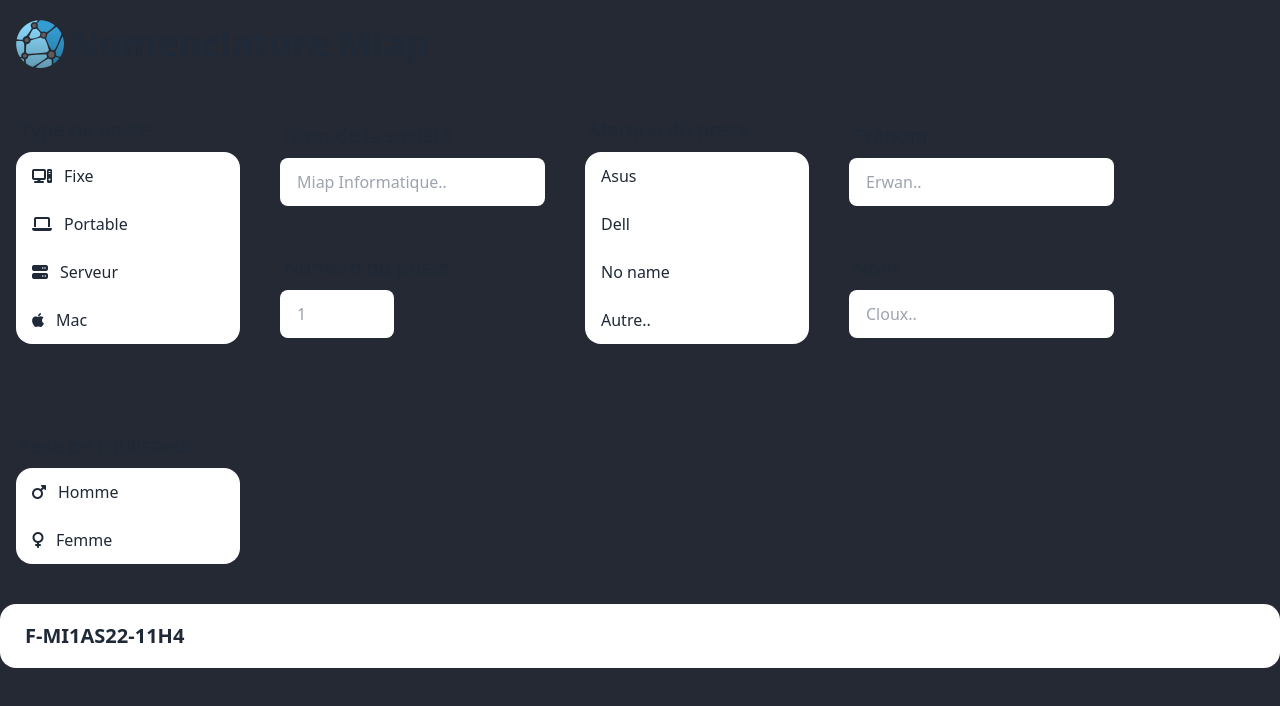
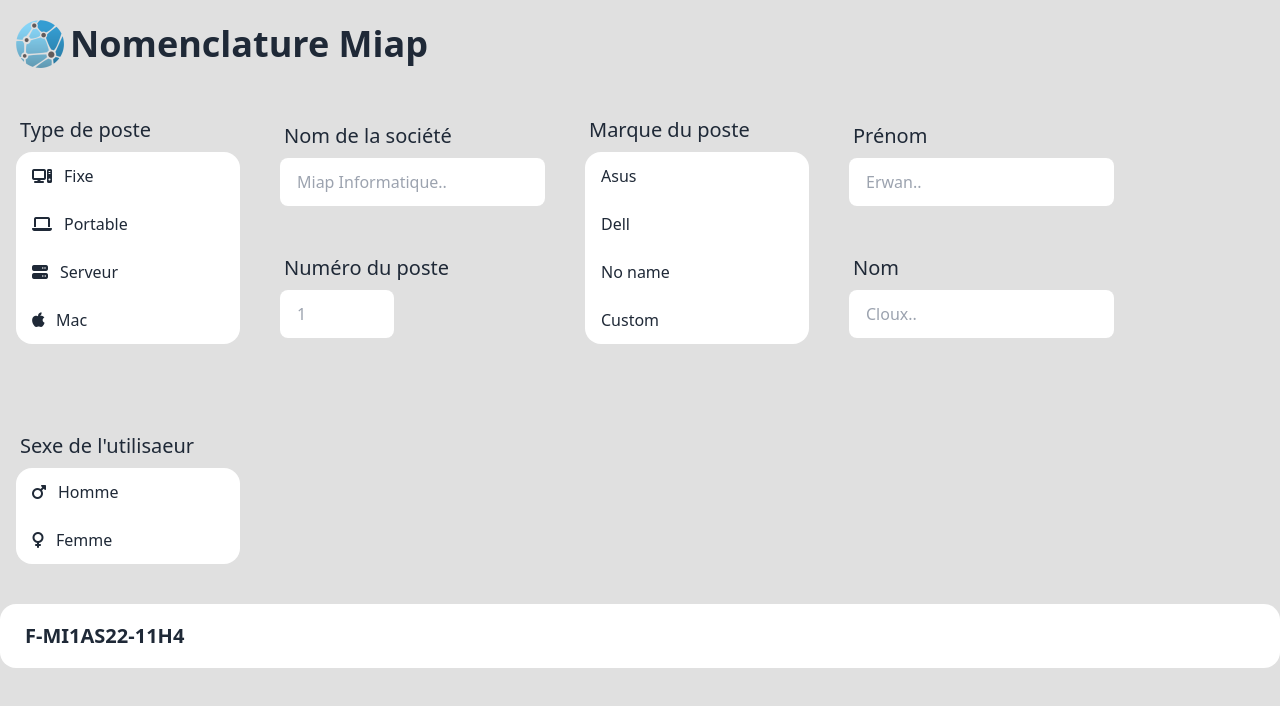
Before and after one commit to MIAPInformatique/nomenclature-miap, a Preact app: page / in a window 1280 px wide. Shown: the top 706 px of the page. Built offline with nearby package versions, Linux system fonts and the light colour scheme.

Commit message:
Fix dark light mode

```diff
--- a/index.html
+++ b/index.html
@@ -1,5 +1,5 @@
 <!DOCTYPE html>
-<html lang="en">
+<html lang="fr">
 <head>
   <meta charset="UTF-8">
   <meta name="viewport" content="width=device-width, initial-scale=1.0">
--- a/src/app.jsx
+++ b/src/app.jsx
@@ -1,10 +1,66 @@
 import { useState} from "preact/hooks";
 
 export function App(props) {
-  const [activeItem, setActiveItem] = useState(null);
+
+  // Definition des constantes pour chaque catégorie
+
+  const typePoste = [
+    {
+      code : "F",
+      icon : "fa-computer",
+      name : "Fixe"
+    },
+    {
+      code : "P",
+      icon : "fa-laptop",
+      name : "Portable"
+    },
+    {
+      code : "S",
+      icon : "fa-server",
+      name : "Serveur"
+    },
+    {
+      code : "M",
+      icon : "fa-brands fa-apple",
+      name : "Mac"
+    }
+  ]
+
+  const marquePoste = [
+    {
+      code : "AS",
+      name : "Asus"
+    },{
+      code : "DE",
+      name : "Dell"
+
+    },{
+      code : "NO",
+      name : "No name"
+    },{
+      // NE PAS SUPPRIMER CET ITEM
+      code : "CU",
+      name : "Custom"
+      // CHAMP PERSONNALISÉ
+    }
+  ]
+
+  const sexeUtilisateur = [
+    {
+      code : "H",
+      icon : "fa-mars",
+      name : "Homme"
+    },{
+      code : "F",
+      icon : "fa-venus",
+      name : "Femme"
+    }
+  ]
+
+  const [activeItem, setActiveItem] = useState(typePoste[0]);
   const [activeBrand, setActiveBrand] = useState(null);
   const [activeSexe, setActiveSexe] = useState(null);
-  // const [inputValue, setInputValue] = useState("");
   const [inputValue, setInputValue] = useState("");
   const [showAlert, setShowAlert] = useState(false);
 
@@ -19,7 +75,7 @@ export function App(props) {
   const [values, setValues] = useState(initialInputValue);
 
   const handleItemClick = (index) => {
-    setActiveItem(index);
+    setActiveItem(typePoste[index]);
   };
 
   const handleBrandClick = (index) => {
@@ -52,6 +108,9 @@ export function App(props) {
   };
 
 
+
+
+
   let type, marque, sexe;
 
   return (
@@ -66,43 +125,16 @@ export function App(props) {
             <h2 className="label-text text-xl">Type de poste</h2>
           </label>
           <ul className="menu bg-base-100 w-56 rounded-box  ">
-            <li>
-              <a
-                className={activeItem === 0 ? "active" : ""}
-                onClick={() => handleItemClick(0)}
-              >
-                {" "}
-                <i class="fa-solid fa-computer"></i> Fixe
+{/* Génération automatique type */}
+            {typePoste.map((item, index) => (
+              <li key={index}>
+                <a className={activeItem === index ? "active" : ""} onClick={() => handleItemClick(index)}>
+                  <i class={`fa-solid ${item.icon}`}></i> {item.name}
                 </a>
               </li>
-            <li>
-              <a
-                className={activeItem === 1 ? "active" : ""}
-                onClick={() => handleItemClick(1)}
-              >
-                {" "}
-                <i class="fa-solid fa-laptop"></i> Portable
-              </a>
-            </li>
-            <li>
-              <a
-                className={activeItem === 2 ? "active" : ""}
-                onClick={() => handleItemClick(2)}
-              >
-                {" "}
-                <i class="fa-solid fa-server"></i>Serveur
-              </a>
-            </li>
-            <li>
-              <a
-                className={activeItem === 3 ? "active" : ""}
-                onClick={() => handleItemClick(3)}
-              >
-                {" "}
-                <i class="fa-brands fa-apple"></i>Mac
-              </a>
-            </li>
+            ))}
           </ul>
+
         </div>
 
         <div>
@@ -133,54 +165,14 @@ export function App(props) {
             <h2 className="label-text text-xl">Marque du poste</h2>
           </label>
           <ul className="menu bg-base-100 w-56 rounded-box  ">
+{/* Génération automatique marque */}
+            {marquePoste.map((item, index) => (
               <li>
-              <a
-                className={activeBrand === 0 ? "active" : ""}
-                onClick={() => handleBrandClick(0)}
-              >
-                {" "}
-                Asus
+                <a className={activeBrand === index ? "active" : ""} onClick={() => handleBrandClick(index)}>
+                  {item.name}
                 </a>
               </li>
-            <li>
-              <a
-                className={activeBrand === 1 ? "active" : ""}
-                onClick={() => handleBrandClick(1)}
-              >
-                {" "}
-                Dell
-              </a>
-            </li>
-            <li>
-              <a
-                className={activeBrand === 2 ? "active" : ""}
-                onClick={() => handleBrandClick(2)}
-              >
-                {" "}
-                No name
-              </a>
-            </li>
-            <li>
-
-            {/* {activeBrand === 3 ? (
-              <input name="firstName" type="text"
-              id="autreMarque"
-              placeholder="Autre.."
-              className="input w-full max-w-xs" onInput={handleChange} />
-              ) : (
-                <a onClick={() => handleBrandClick(3)}>Autre..</a>
-              )} */}
-
-
-              {activeBrand === 3 ? (
-              <input type="text"
-              id="autreMarque"
-              placeholder="Autre.."
-              className="input w-full max-w-xs" onInput={handleInputChange} name="brandName" />
-              ) : (
-                <a onClick={() => handleBrandClick(3)}>Autre..</a>
-              )}
-            </li>
+            ))}
           </ul>
         </div>
 
@@ -210,31 +202,21 @@ export function App(props) {
             <h2 className="label-text text-xl">Sexe de l'utilisaeur</h2>
           </label>
           <ul className="menu bg-base-100 w-56 rounded-box  ">
+{/* Génération automatique sexe */}
+            {sexeUtilisateur.map((item, index) => (
               <li>
-              <a
-                className={activeSexe === 0 ? "active" : ""}
-                onClick={() => handleSexeClick(0)}
-              >
-                {" "}
-                <i class="fa-solid fa-mars"></i> Homme
+                <a className={activeSexe === index ? "active" : ""} onClick={() => handleSexeClick(index)}>
+                  <i class={`fa-solid ${item.icon}`}></i> {item.name}
                 </a>
               </li>
-            <li>
-              <a
-                className={activeSexe === 1 ? "active" : ""}
-                onClick={() => handleSexeClick(1)}
-              >
-                {" "}
-                <i class="fa-solid fa-venus"></i> Femme
-              </a>
-            </li>
+            ))}
           </ul>
         </div>
       </article>
 
       <div className="navbar bg-base-100 container mx-auto mt-10 rounded-box">
         <a className="btn btn-ghost normal-case text-xl" onClick={handleAlertToggle} id="result" >
-        {
+        {/* {
             (type =
               activeItem === 0
                 ? "F"
@@ -245,6 +227,11 @@ export function App(props) {
                 : activeItem === 3
                 ? "M"
                 : "F")
+          } */}
+          {
+            (type =
+              activeItem.code
+            )
           }
           {'-'}
           {values.companyName.substring(0, 2).toUpperCase()}
--- a/src/index.css
+++ b/src/index.css
@@ -7,7 +7,6 @@ html, body {
 	width: 100%;
 	padding: 0;
 	margin: 0;
-	background-color: #242933;
 }
 
 * {
@@ -35,3 +34,19 @@ html, body {
 	transition-property: opacity, transform;
 	transition-duration: 300ms;
   }
+
+  @media (prefers-color-scheme: dark) {
+	html,body {
+	  color-scheme: dark;
+	  background-color: #242933;
+	}
+  }
+
+  /* If the user prefers light mode,
+  we still enforce color-scheme: dark, despite the user preference */
+  @media (prefers-color-scheme: light) {
+	html,body {
+	  color-scheme: dark;
+	  background-color: #e0e0e0;
+	}
+  }
```
Lines whose indentation alone changed are shown as unchanged.
